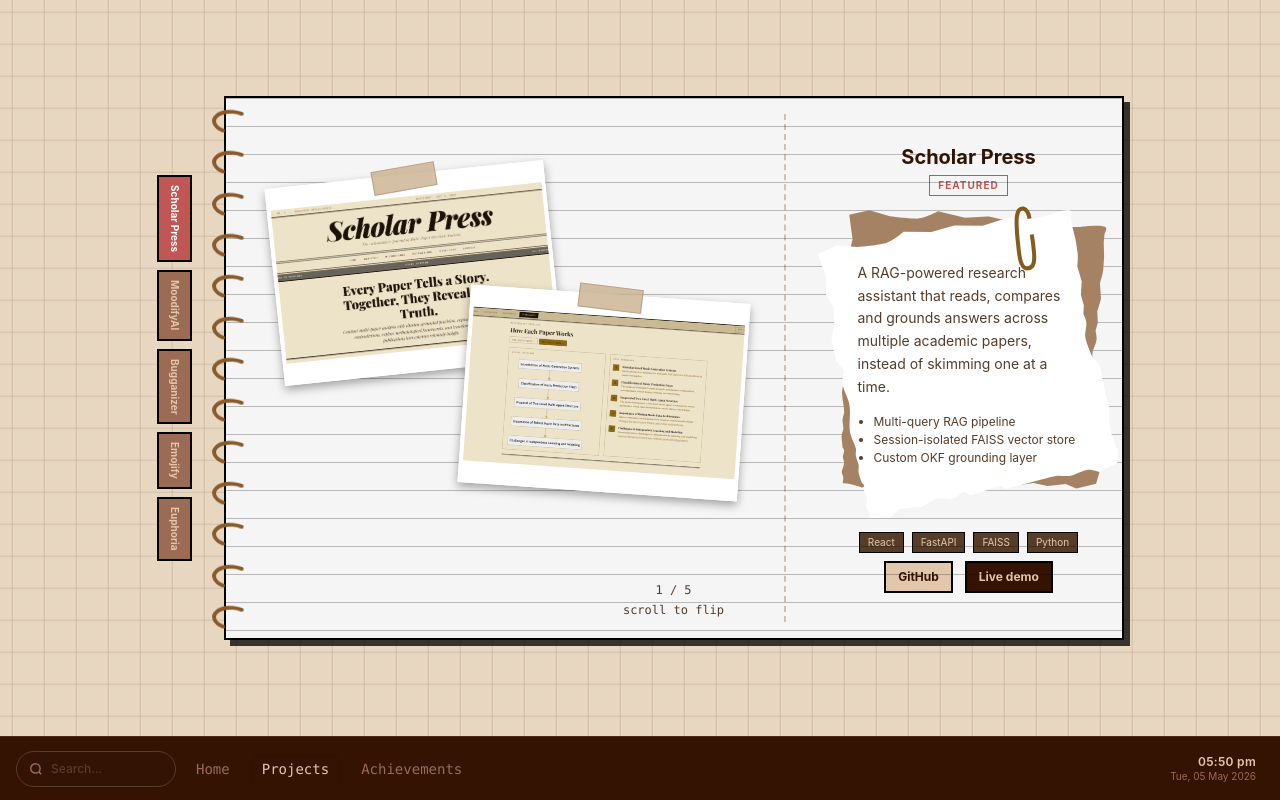
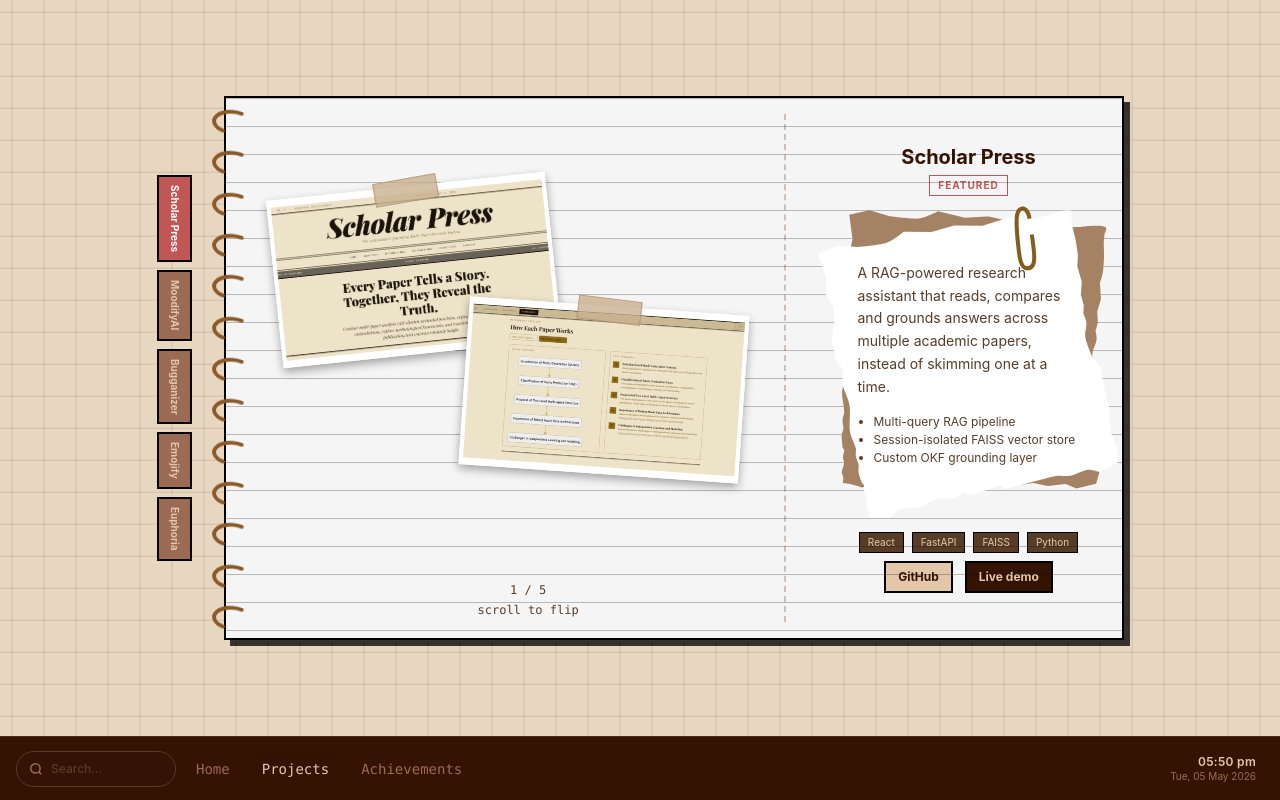
Before and after one commit to Sami210105/portfolio, a React (Vite) app: page / in a window 1280 px wide. Both pictures are taken after a click on the button "Projects". Built offline with nearby package versions, Linux system fonts and the light colour scheme.

Commit message:
changed pg indicator

```diff
--- a/src/components/folders/projects/Polaroid.jsx
+++ b/src/components/folders/projects/Polaroid.jsx
@@ -8,7 +8,7 @@ export default function Polaroid({ src, alt, index }) {
         marginTop: index === 1 ? "120px" : "0px",
         marginLeft: index === 1 ? "-90px" : "0px",
       }}
-      className="relative bg-white border-4 border-white shadow-[0_4px_10px_rgba(0,0,0,0.35)] w-[280px] top-15 left-8"
+      className="relative bg-white border-4 border-white shadow-[0_4px_10px_rgba(0,0,0,0.35)] w-[280px] top-18 left-8"
     >
       <div
         style={{ transform: `translateX(-50%) rotate(${index === 0 ? "-4deg" : "3deg"})` }}
@@ -17,7 +17,7 @@ export default function Polaroid({ src, alt, index }) {
       <img
         src={src}
         alt={alt}
-        className="w-[280px] h-[190px] object-contain bg-white"
+        className="w-[280px] h-[160px] object-contain bg-white"
       />
     </div>
   );
--- a/src/components/pages/ProjectsPage.jsx
+++ b/src/components/pages/ProjectsPage.jsx
@@ -139,7 +139,7 @@ export default function ProjectsPage() {
                     <ProjectFace project={project} />
 
                     {/* Indicator */}
-                    <div className="absolute bottom-4 left-1/2 -translate-x-1/2 text-xs font-mono text-[#573c27] px-3 py-1 z-20 pointer-events-none text-center">
+                    <div className="absolute bottom-4 left-60 text-xs font-mono text-[#573c27] px-3 py-1 z-20 pointer-events-none text-center">
                       {i + 1} / {PROJECTS.length}
                       <p className="text-[12px] mt-1">scroll to flip</p>
                     </div>
```
